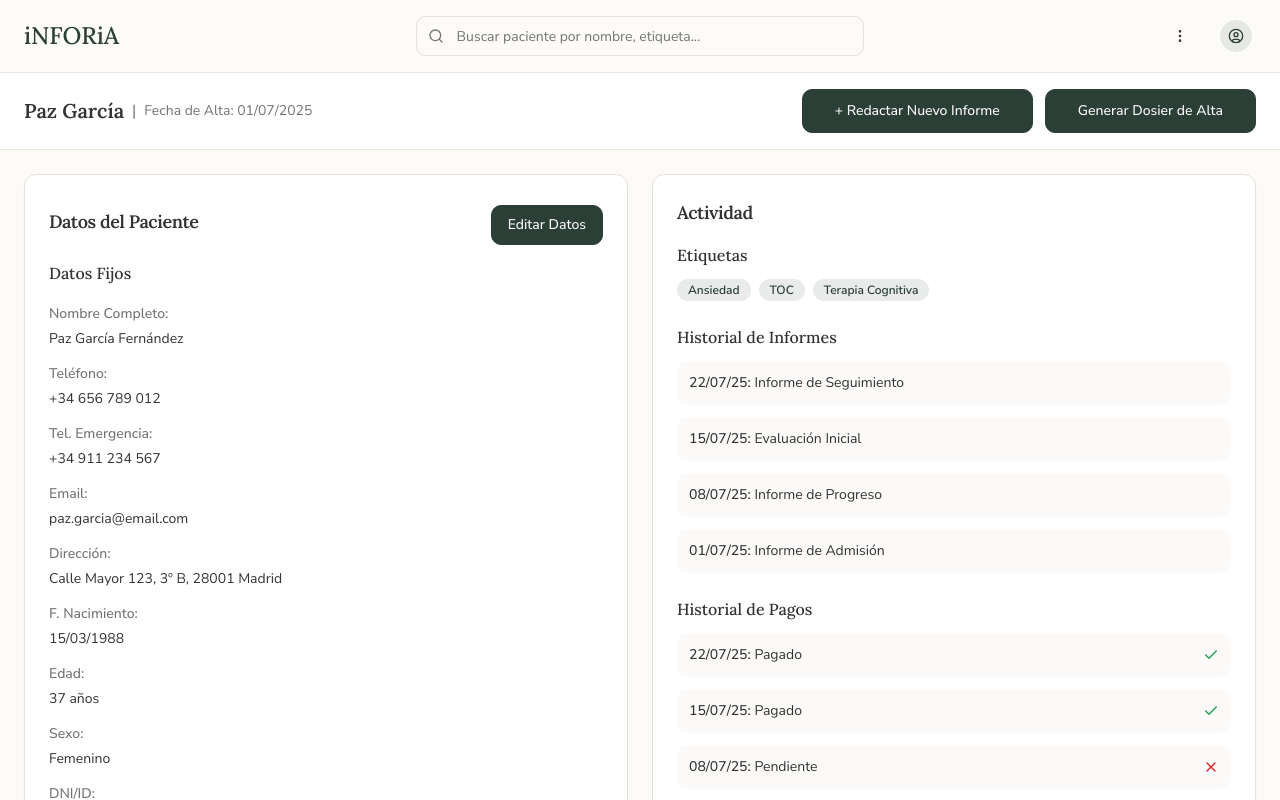
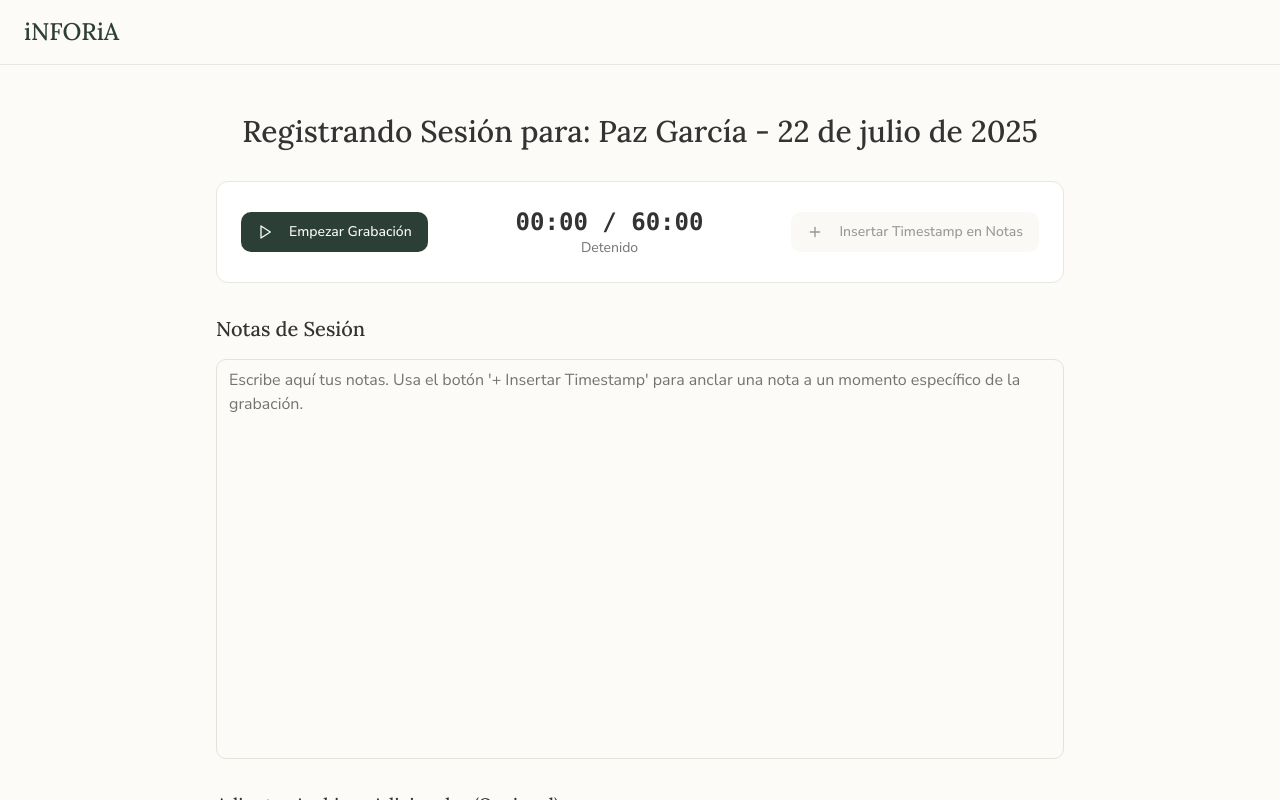
Before and after one commit to projectexinoxano-lab/inforia-knowledge-flow, a React (Vite) app: page / in a window 1280 px wide. Shown: the top 800 px of the page. Built offline with nearby package versions, Linux system fonts and the light colour scheme.

Commit message:
Render Session Workspace
Render the "Espacio de Trabajo de Sesión" component on the current screen.

```diff
--- a/src/pages/Index.tsx
+++ b/src/pages/Index.tsx
@@ -1,7 +1,7 @@
-import PatientProfile from "./PatientProfile";
+import SessionWorkspace from "./SessionWorkspace";
 
 const Index = () => {
-  return <PatientProfile />;
+  return <SessionWorkspace />;
 };
 
 export default Index;
```
